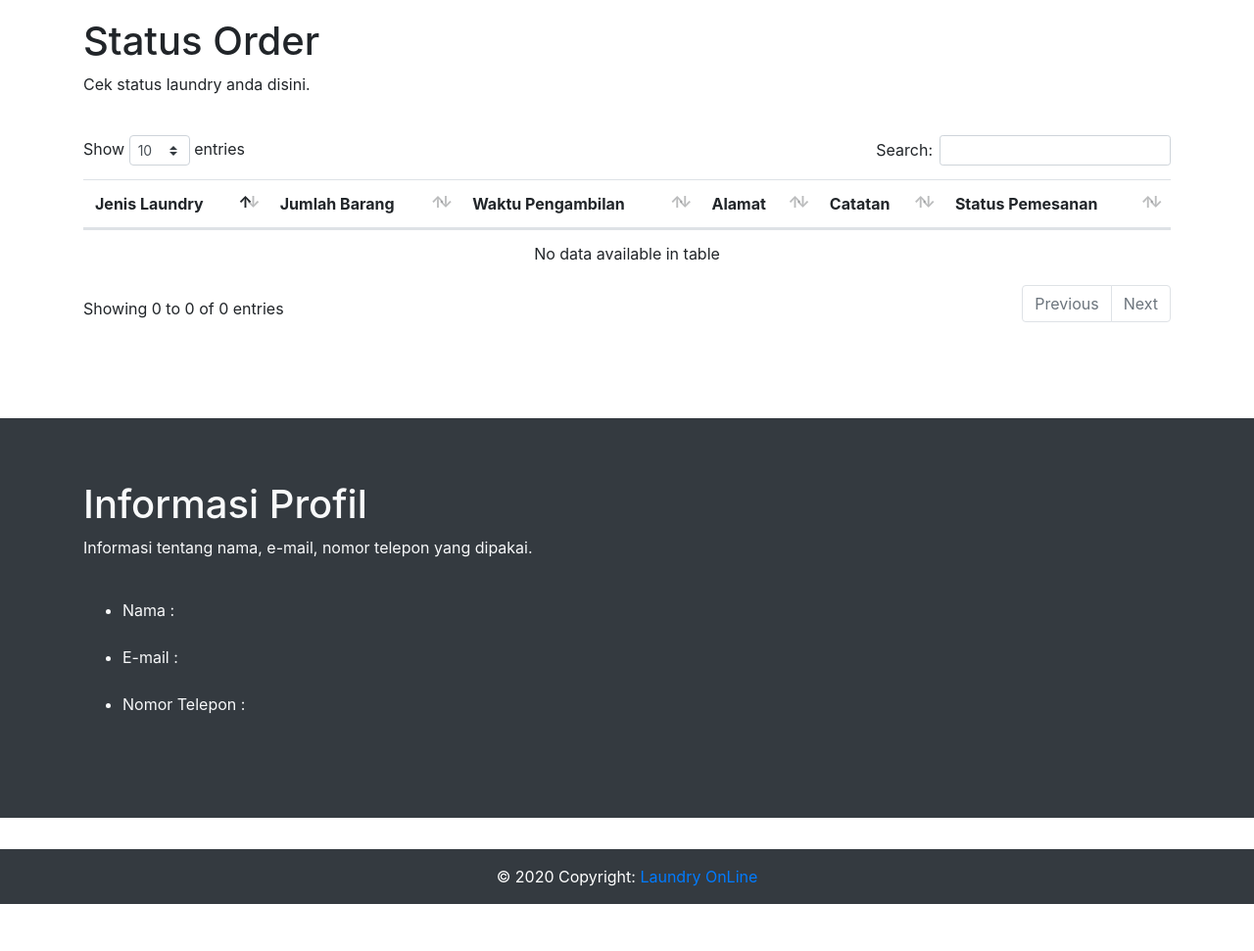
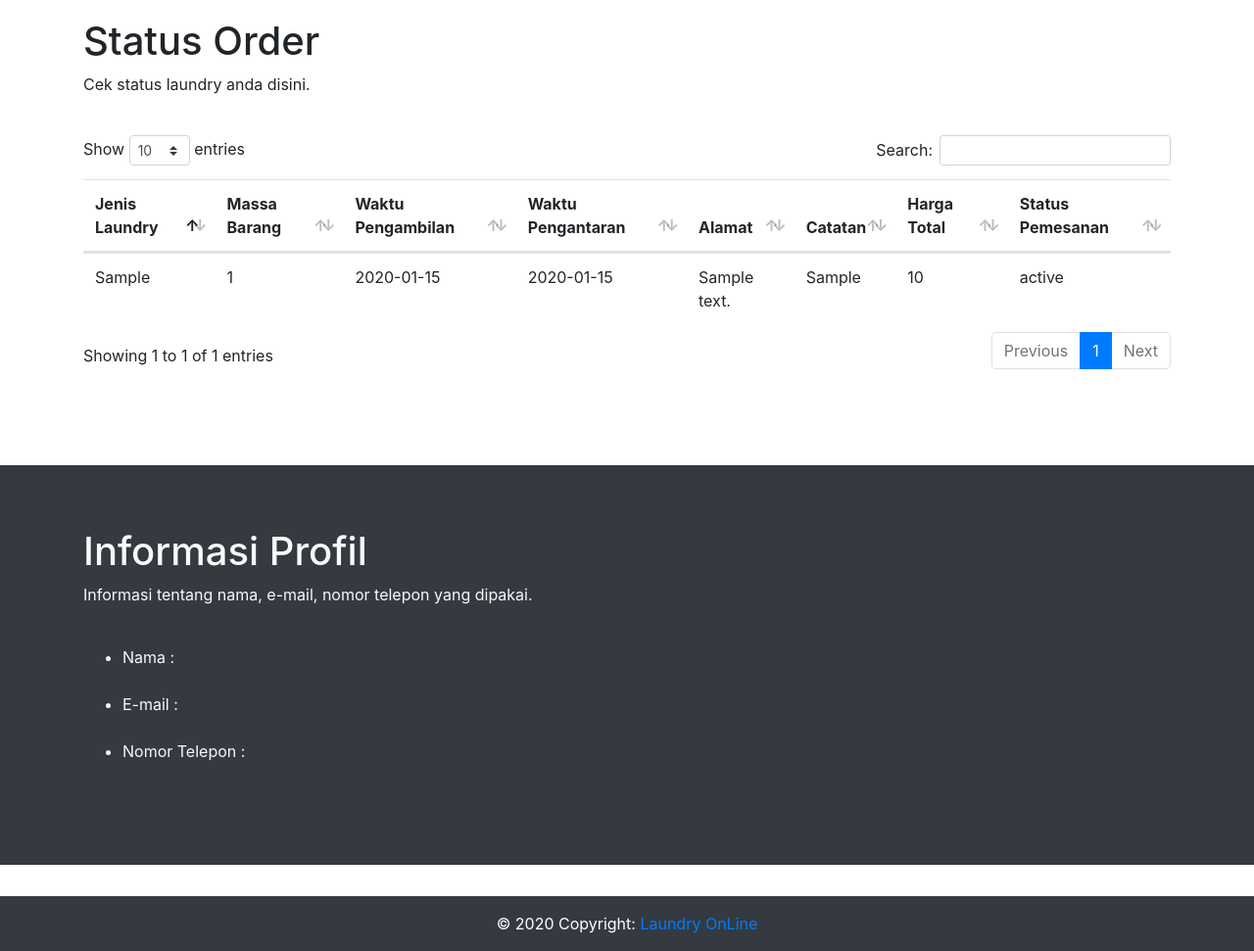
Before and after one commit to dandygardad/laundryonline, a PHP site: page /dashboard.php in a window 1280 px wide. Shown: the part 469-1440 px from the top of the page at 98% size. Before the commit the page ends 1392 px from the top, so only its background shows below. Run offline with PHP 8.4, Linux system fonts and the light colour scheme; the visitor is signed in with stand-in values (Sample User, id 1); tables that the repository leaves empty hold one stand-in row (values such as "Sample post"); data that the repository does not hold is empty.

Commit message:
Add table to dashboard user

```diff
--- a/dashboard.php
+++ b/dashboard.php
@@ -1,6 +1,7 @@
 <?php
 session_start();
 require_once "database.php";
+$pdo = new database();
 
 //Jika user belum login dan membuka ini, maka langsung diarahkan ke halaman login
 if(isset($_SESSION['email']) == 0){
@@ -12,6 +13,9 @@ if(isset($_SESSION['email']) == 0){
 if($_SESSION['email'] == 'dandygarda@gmail.com'){
     header('Location: admin_dash.php');
 }
+
+//Memanggil tabel pesanan
+$rows = $pdo -> showPesanan();
 
 ?>
 
@@ -75,10 +79,12 @@ if($_SESSION['email'] == 'dandygarda@gmail.com'){
                 <thead>
                     <tr>
                         <th scope="col">Jenis Laundry</th>
-                        <th scope="col">Jumlah Barang</th>
+                        <th scope="col">Massa Barang</th>
                         <th scope="col">Waktu Pengambilan</th>
+                        <th scope="col">Waktu Pengantaran</th>
                         <th scope="col">Alamat</th>
                         <th scope="col">Catatan</th>
+                        <th scope="col">Harga Total</th>
                         <th scope="col">Status Pemesanan</th>
                     </tr>
                 </thead>
@@ -87,10 +93,14 @@ if($_SESSION['email'] == 'dandygarda@gmail.com'){
                         foreach ( $rows as $row ) {
                     ?>
                     <tr>
-                        <th scope="row">1</th>
-                        <td>Mark</td>
-                        <td>Otto</td>
-                        <td>@mdo</td>
+                        <td><?=$row['jenis_laundry'] ?></td>
+                        <td><?=$row['massa_barang'] ?></td>
+                        <td><?=$row['waktu_pengambilan'] ?></td>
+                        <td><?=$row['waktu_pengantaran'] ?></td>
+                        <td><?=$row['alamat'] ?></td>
+                        <td><?=$row['catatan'] ?></td>
+                        <td><?=$row['harga_total'] ?></td>
+                        <td><?=$row['status_pemesanan'] ?></td>
                     </tr>
                     <?php
                         }
--- a/database.php
+++ b/database.php
@@ -80,9 +80,9 @@ class database{
         return $stmt;
     }
 
-    public function tambah_pesanan($jenis_laundry, $massa_barang, $waktu_pengambilan, $waktu_pengantaran, $alamat, $catatan, $garis_lintang, $garis_bujur, $harga_total){
-        $sql = "INSERT INTO `Order` (jenis_laundry, massa_barang, waktu_pengambilan, waktu_pengantaran, alamat, catatan, garis_lintang, garis_bujur, harga_total)
-        VALUES (:jenis_laundry, :massa_barang, :waktu_pengambilan, :waktu_pengantaran, :alamat, :catatan, :garis_lintang, :garis_bujur, :harga_total)";
+    public function tambah_pesanan($jenis_laundry, $massa_barang, $waktu_pengambilan, $waktu_pengantaran, $alamat, $catatan, $garis_lintang, $garis_bujur, $harga_total, $status){
+        $sql = "INSERT INTO `Order` (jenis_laundry, massa_barang, waktu_pengambilan, waktu_pengantaran, alamat, catatan, garis_lintang, garis_bujur, harga_total, status_pemesanan)
+        VALUES (:jenis_laundry, :massa_barang, :waktu_pengambilan, :waktu_pengantaran, :alamat, :catatan, :garis_lintang, :garis_bujur, :harga_total, :status_pemesanan)";
         $stmt = $this-> pdo-> prepare($sql);
         $stmt->execute(array(
           ':jenis_laundry' => $jenis_laundry,
@@ -93,7 +93,8 @@ class database{
           ':catatan' => $catatan,
           ':garis_lintang' => $garis_lintang,
           ':garis_bujur' => $garis_bujur,
-          ':harga_total' => $harga_total));
+          ':harga_total' => $harga_total,
+          ':status_pemesanan' => $status));
         return $stmt;
     }
 
@@ -108,5 +109,11 @@ class database{
         $stmt = $this -> pdo ->query($sql);
         return $stmt->fetchAll(PDO::FETCH_ASSOC);
     }
+
+    public function showPesanan(){
+        $sql = "SELECT jenis_laundry, massa_barang, waktu_pengambilan, waktu_pengantaran, alamat, catatan, harga_total, status_pemesanan FROM `Order`";
+        $stmt = $this -> pdo -> query($sql);
+        return $stmt->fetchAll(PDO::FETCH_ASSOC);
+    }
 }
 ?>
--- a/order.php
+++ b/order.php
@@ -27,10 +27,10 @@ if ($_SERVER['REQUEST_METHOD'] == 'POST'){
         echo $_SESSION['message'];
         echo '</div></div>';
 		unset($_SESSION['message']);
-
+		$status = "Tunggu Konfirmasi";
         //Masukkan data pesanan ke database
 		$pdo->tambah_pesanan($_POST['jenis_laundry'], $_POST['beratBarang'], $_POST['tanggalPengambilan'], $_POST['tanggalPengantaran'], $_POST['alamat'],
-		$_POST['catatan'], $_POST['lat'], $_POST['lng'], $_POST['hargaTotal']);
+		$_POST['catatan'], $_POST['lat'], $_POST['lng'], $_POST['hargaTotal'], $status);
     }
 }
 ?>
```
